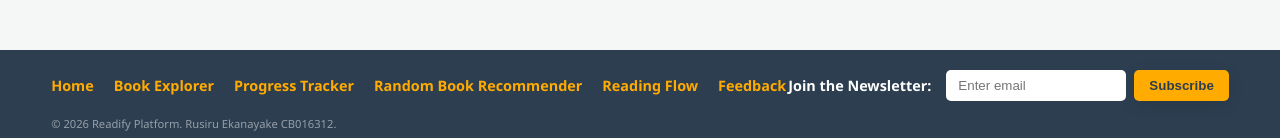
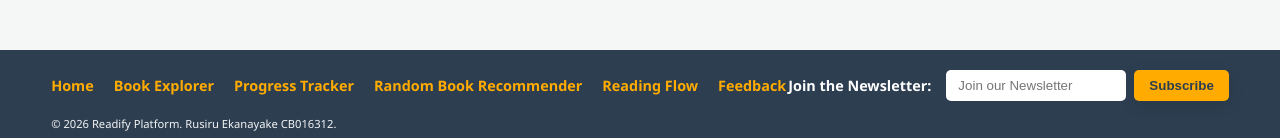
Before and after one commit to Rusiru-Ekanayake/Readify, a plain HTML site: page Home.html in a window 1280 px wide. Shown: the part 1081-1219 px from the top of the page. Drawn offline with Linux system fonts and the light colour scheme.

Commit message:
Add files via upload

```diff
--- a/Home.html
+++ b/Home.html
@@ -67,7 +67,7 @@
         <div class="footer-newsletter">
             <span>Join the Newsletter:</span>
             <form id="newsletter-form">
-                <input type="email" id="news-email" placeholder="Enter email" required>
+                <input type="email" id="news-email" placeholder="Join our Newsletter" aria-label="Newsletter Subscription Email" required>
                 <button type="submit">Subscribe</button>
             </form>
         </div>
--- a/style.css
+++ b/style.css
@@ -224,7 +224,7 @@ body {
     bottom: 8px;
     left: 4%;
     font-size: 0.7rem;
-    color: rgba(255, 255, 255, 0.5);
+    color: rgba(255, 255, 255, 0.945);
 }
 
 /* ========================================
```
